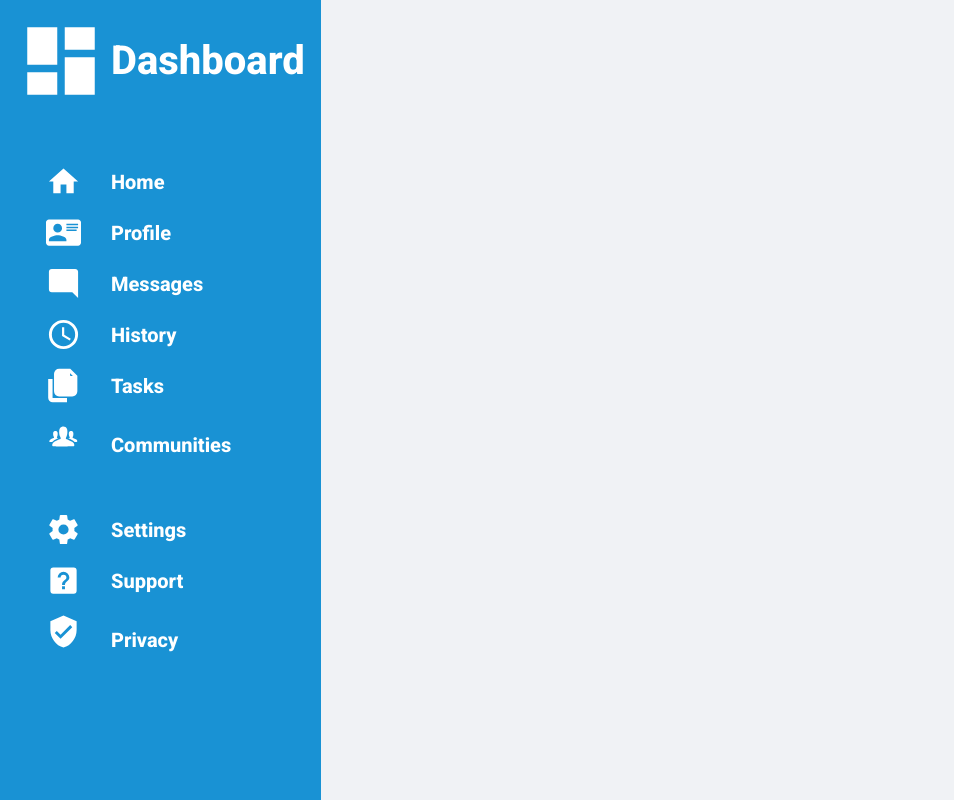
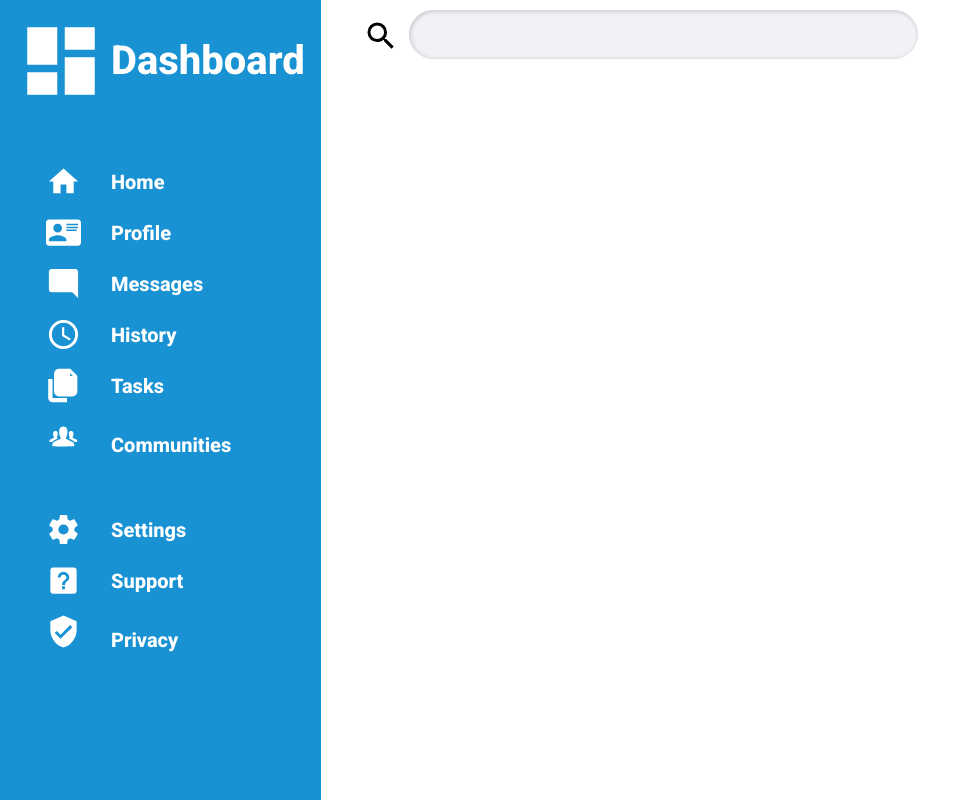
Before and after one commit to uij-dev/TOP-Admin-dashboard-project, a plain HTML site: page index.html in a window 1280 px wide. Shown: the whole page, without its empty margins (0-954 px from the left). Drawn offline with Linux system fonts and the light colour scheme.

Commit message:
feat: add search bar section

```diff
--- a/css/styles.css
+++ b/css/styles.css
@@ -51,6 +51,49 @@ body {
   background: var(--gray-bg);
 }
 
+.header {
+  display: grid;
+  grid-template-columns: 2fr 1fr;
+  background: var(--header-bg-col);
+}
+
+.search-sect {
+  display: flex;
+  align-items: center;
+  gap: 1rem;
+  padding: var(--spacer-sm) var(--spacer-lg);
+
+  height: max-content;
+
+  .search-sect__icon-box {
+    width: 4rem;
+    margin-top: 1rem;
+  }
+
+  input[type="search"] {
+    -webkit-appearance: none;
+    appearance: none;
+    border: none;
+    outline: none                 ;
+    background: var(--gray-bg);
+    font-family: inherit;
+    width: max(30rem, 100%);
+    font-size: inherit;
+    border-radius: 10rem;
+    padding: 1.5rem;
+    box-shadow: inset 1px 1px 5px 0 rgba(0, 0, 0, .2);
+
+    &:focus-visible {
+      outline: 1px solid var(--sdbar-bg-col);
+    }
+
+    &::marker {
+      color: green;
+    }
+  }
+}
+
+
 .sdbar {
   background: var(--sdbar-bg-col);
   color: var(--text-sdbar-col);
--- a/index.html
+++ b/index.html
@@ -12,7 +12,13 @@
 
 <body class="grid">
     <div class="header">
+        <div class="search-sect">
+            <div class="search-sect__icon-box">
+                <img src="./images/search-icon.svg" alt="Search Icon">
+            </div>
 
+            <input type="search">
+        </div>
     </div>
 
     <div class="sdbar">
```
